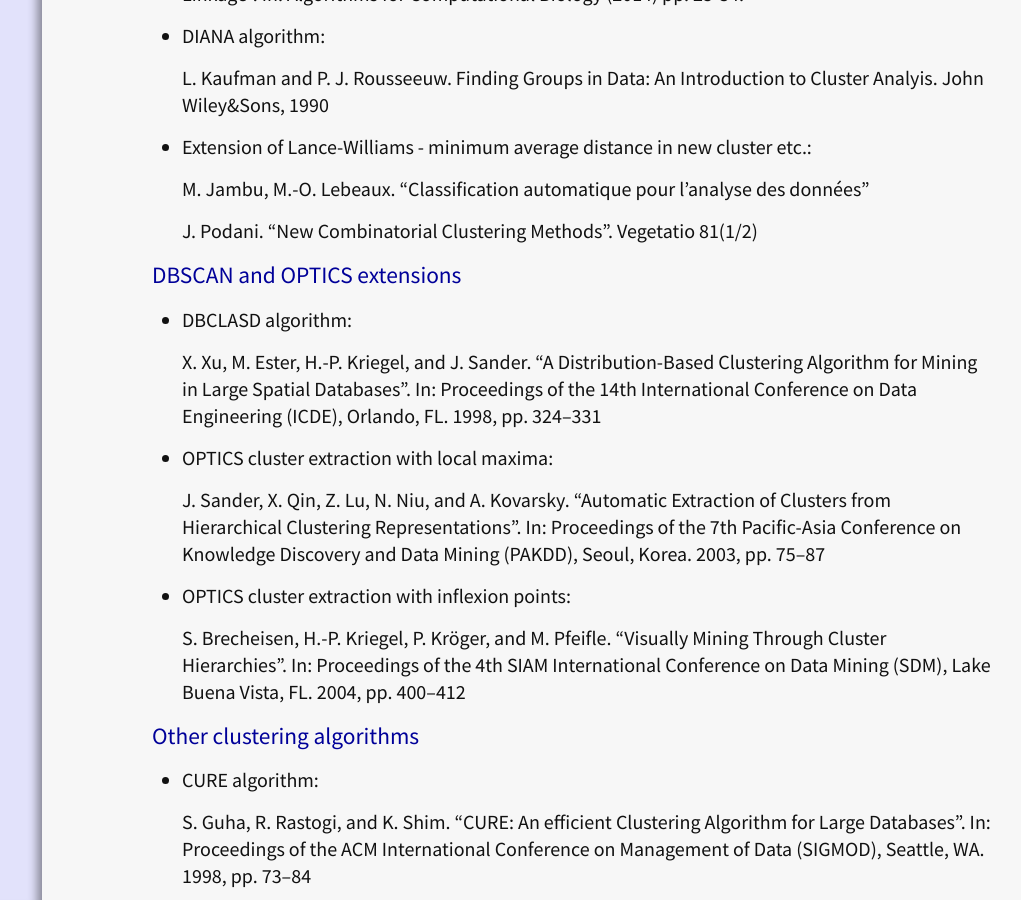
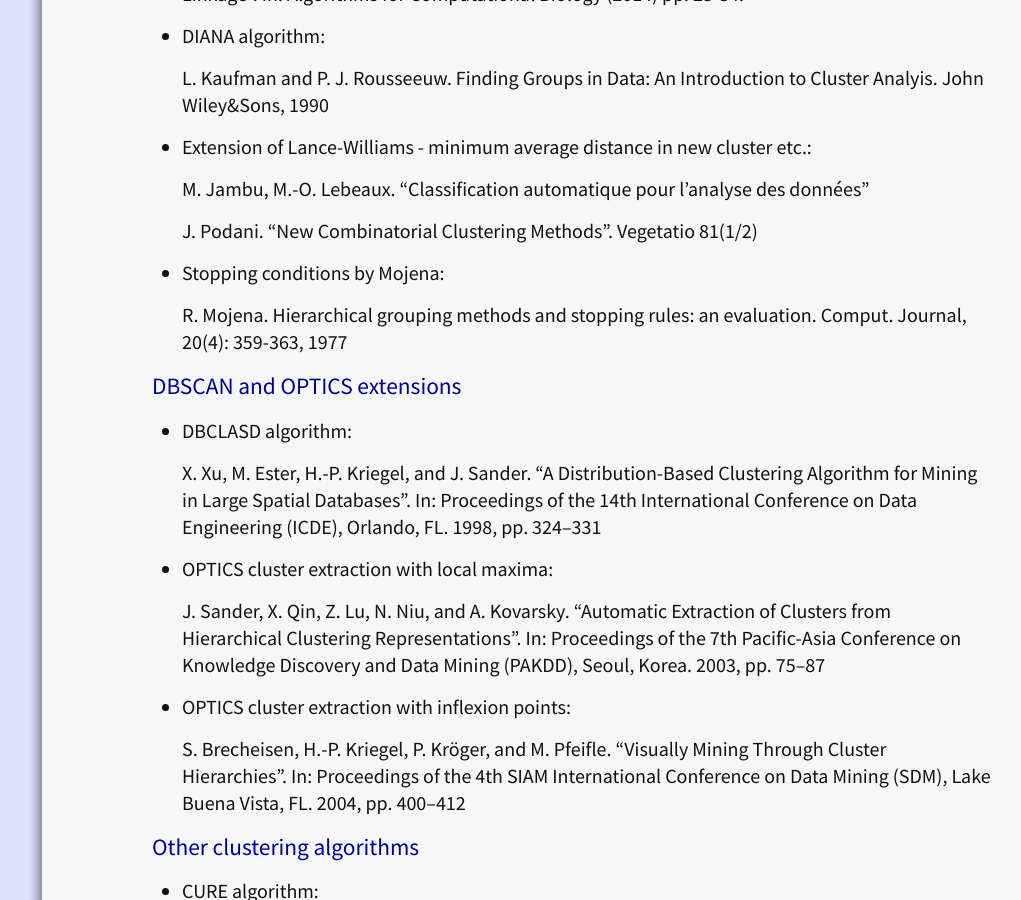
Before and after one commit to elki-project/elki-project.github.io, a Jekyll site: the page built from dev/projectideas.md, in a window 1280 px wide and 900 px high, scrolled down 2359 px. Shown: the whole window, without its empty margins (248-1269 px from the left). Built offline with Jekyll 4.4.1, drawn with Linux system fonts in a browser that asks for light colours.

Commit message:
stopping criteria for hac

```diff
--- a/dev/projectideas.md
+++ b/dev/projectideas.md
@@ -97,6 +97,10 @@ The following list are project ideas for *students that want to get started* wit
   M. Jambu, M.-O. Lebeaux. "Classification automatique pour l'analyse des données"
 
   J. Podani. "New Combinatorial Clustering Methods". Vegetatio 81(1/2)
+
+- Stopping conditions by Mojena:
+
+  R. Mojena. Hierarchical grouping methods and stopping rules: an evaluation. Comput. Journal, 20(4): 359-363, 1977
 
 ### DBSCAN and OPTICS extensions
 
```
